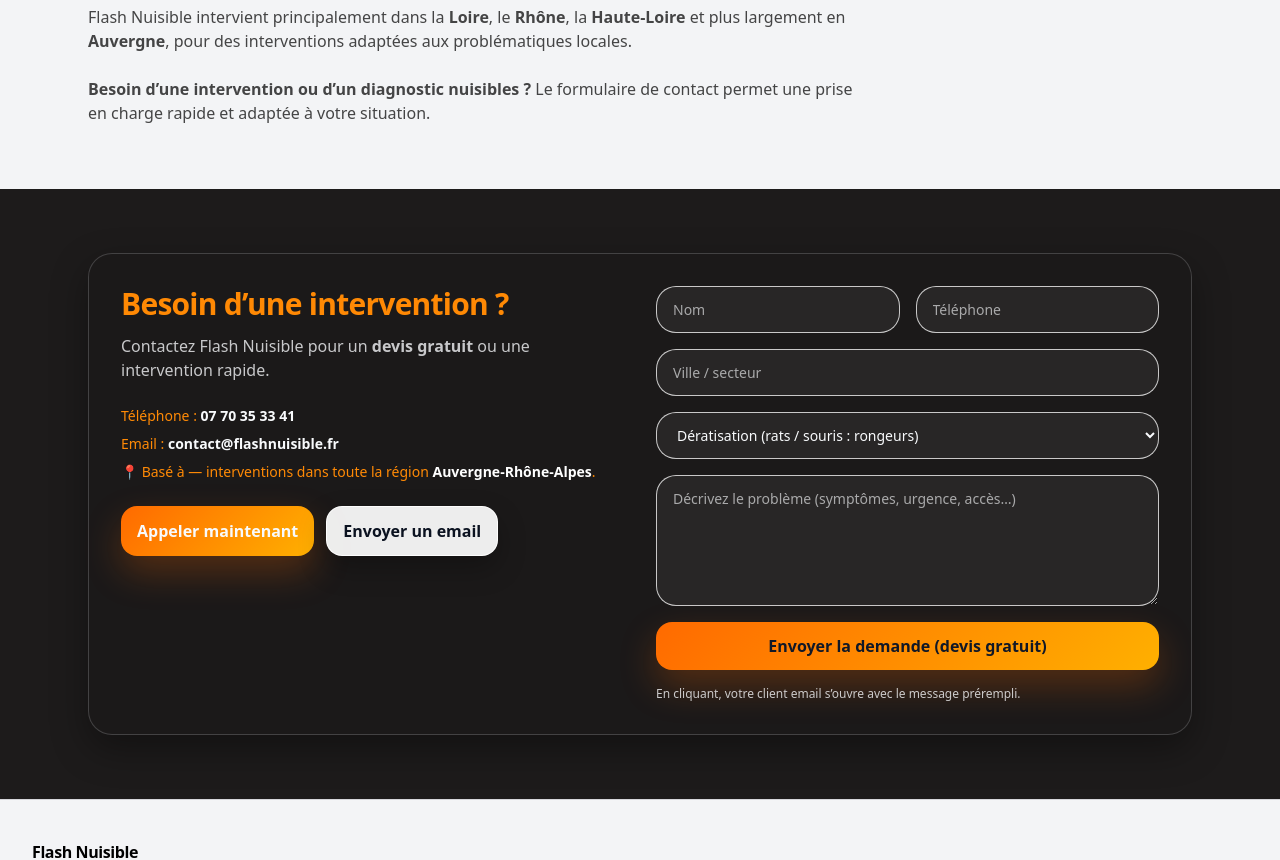
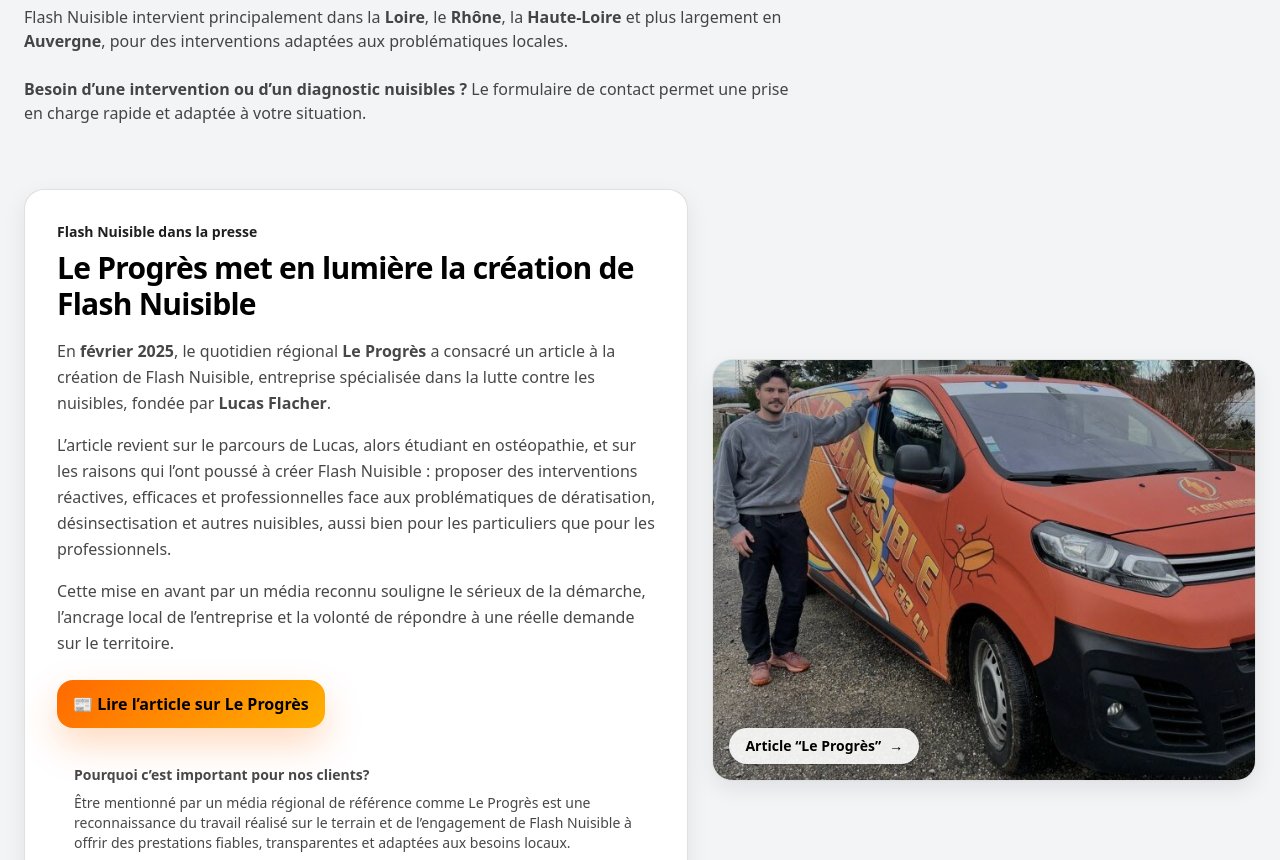
Before and after one commit to BaptisteRch/flashnuisible, a Next.js app: page /presentation in a window 1280 px wide. Shown: the part 1940-2800 px from the top of the page. Built offline with nearby package versions, Linux system fonts and the light colour scheme.

Commit message:
article Le Progres

```diff
--- /dev/null
+++ b/app/components/PressSection.jsx
@@ -0,0 +1,100 @@
+// app/components/PressSection.jsx
+import Image from "next/image";
+
+export default function PressSection() {
+  const articleUrl =
+    "https://www.leprogres.fr/economie/2025/02/05/pourquoi-cet-etudiant-en-osteopathie-a-cree-une-societe-de-deratisation";
+
+  return (
+    <section className="section">
+      <div className="mx-auto max-w-7xl px-6">
+        <div className="grid gap-6 md:grid-cols-[1.1fr_0.9fr] items-center">
+          {/* Texte */}
+          <div className="card p-6 md:p-8">
+            <p className="text-sm font-semibold text-soft">
+              Flash Nuisible dans la presse
+            </p>
+
+            <h2 className="mt-2 text-2xl md:text-3xl font-extrabold tracking-tight">
+              Le Progrès met en lumière la création de Flash Nuisible
+            </h2>
+
+            <p className="mt-4 text-muted leading-relaxed">
+              En <strong>février 2025</strong>, le quotidien régional{" "}
+              <strong>Le Progrès</strong> a consacré un article à la création de
+              Flash Nuisible, entreprise spécialisée dans la lutte contre les
+              nuisibles, fondée par <strong>Lucas Flacher</strong>.
+            </p>
+
+            <p className="mt-4 text-muted leading-relaxed">
+              L’article revient sur le parcours de Lucas, alors étudiant en
+              ostéopathie, et sur les raisons qui l’ont poussé à créer Flash
+              Nuisible : proposer des interventions réactives, efficaces et
+              professionnelles face aux problématiques de dératisation,
+              désinsectisation et autres nuisibles, aussi bien pour les
+              particuliers que pour les professionnels.
+            </p>
+
+            <p className="mt-4 text-muted leading-relaxed">
+              Cette mise en avant par un média reconnu souligne le sérieux de la
+              démarche, l’ancrage local de l’entreprise et la volonté de
+              répondre à une réelle demande sur le territoire.
+            </p>
+
+            <div className="mt-6 flex flex-wrap gap-3">
+              <a
+                className="btn btn-primary"
+                href={articleUrl}
+                target="_blank"
+                rel="noopener"
+              >
+                📰 Lire l’article sur Le Progrès
+              </a>
+            </div>
+
+            <div className="mt-5 rounded-xl border border-white/10 bg-white/5 p-4 text-sm text-soft">
+              <p>
+                <strong>Pourquoi c’est important pour nos clients?</strong>
+              </p>
+              <p className="py-2">
+                Être mentionné par un média régional de référence comme Le
+                Progrès est une reconnaissance du travail réalisé sur le terrain
+                et de l’engagement de Flash Nuisible à offrir des prestations
+                fiables, transparentes et adaptées aux besoins locaux.
+              </p>
+              <p>
+                Flash Nuisible continue aujourd’hui d’accompagner particuliers
+                et professionnels avec la même exigence : diagnostic précis,
+                solutions adaptées et suivi sérieux.
+              </p>
+            </div>
+          </div>
+
+          {/* Visuel */}
+          <a
+            href={articleUrl}
+            target="_blank"
+            rel="noopener"
+            className="group relative card overflow-hidden"
+            aria-label="Lire l’article du Progrès"
+          >
+            <Image
+              src="/images/presse.jpg"
+              alt="Flash Nuisible dans la presse (Le Progrès)"
+              width={1400}
+              height={1000}
+              className="w-full h-[260px] md:h-[420px] object-cover transition-transform duration-300 group-hover:scale-[1.03]"
+            />
+            <div className="absolute inset-0 bg-black/15 group-hover:bg-black/35 transition-colors" />
+            <div className="absolute bottom-4 left-4 right-4">
+              <div className="inline-flex items-center gap-2 rounded-full bg-white/90 px-4 py-2 text-sm font-semibold text-black shadow">
+                <span>Article “Le Progrès”</span>
+                <span aria-hidden>→</span>
+              </div>
+            </div>
+          </a>
+        </div>
+      </div>
+    </section>
+  );
+}
--- a/app/presentation/page.jsx
+++ b/app/presentation/page.jsx
@@ -3,7 +3,7 @@
 import SiteHeader from "../components/SiteHeader";
 import SiteFooter from "../components/SiteFooter";
 import ContactSection from "../components/ContactSection";
-import Values from "../components/Values";
+import PressSection from "../components/PressSection";
 
 export default function PresentationPage() {
   return (
@@ -12,7 +12,7 @@
 
       {/* HERO */}
       <section className="section">
-        <div className="mx-auto max-w-6xl px-6">
+        <div className="mx-auto max-w-7xl px-6">
           <div className="grid gap-8 lg:grid-cols-2 items-start">
             <div>
               <span className="badge">Flash Nuisible</span>
@@ -55,7 +55,7 @@
 
       {/* CONTENU ÉDITORIAL */}
       <section className="section">
-        <div className="mx-auto max-w-6xl px-6">
+        <div className="mx-auto max-w-7xl px-6">
           <div className="max-w-3xl">
             <h2 className="text-2xl md:text-3xl font-extrabold tracking-tight">
               Une autre approche de la lutte contre les nuisibles
@@ -176,11 +176,12 @@
             </p>
           </div>
         </div>
+        <PressSection />
       </section>
 
       {/* CONTACT */}
       <section className="section on-dark" id="contact">
-        <div className="mx-auto max-w-6xl px-6">
+        <div className="mx-auto max-w-7xl px-6">
           <ContactSection />
         </div>
       </section>
```
Also changed, not shown: public/images/presse.jpg (added).
